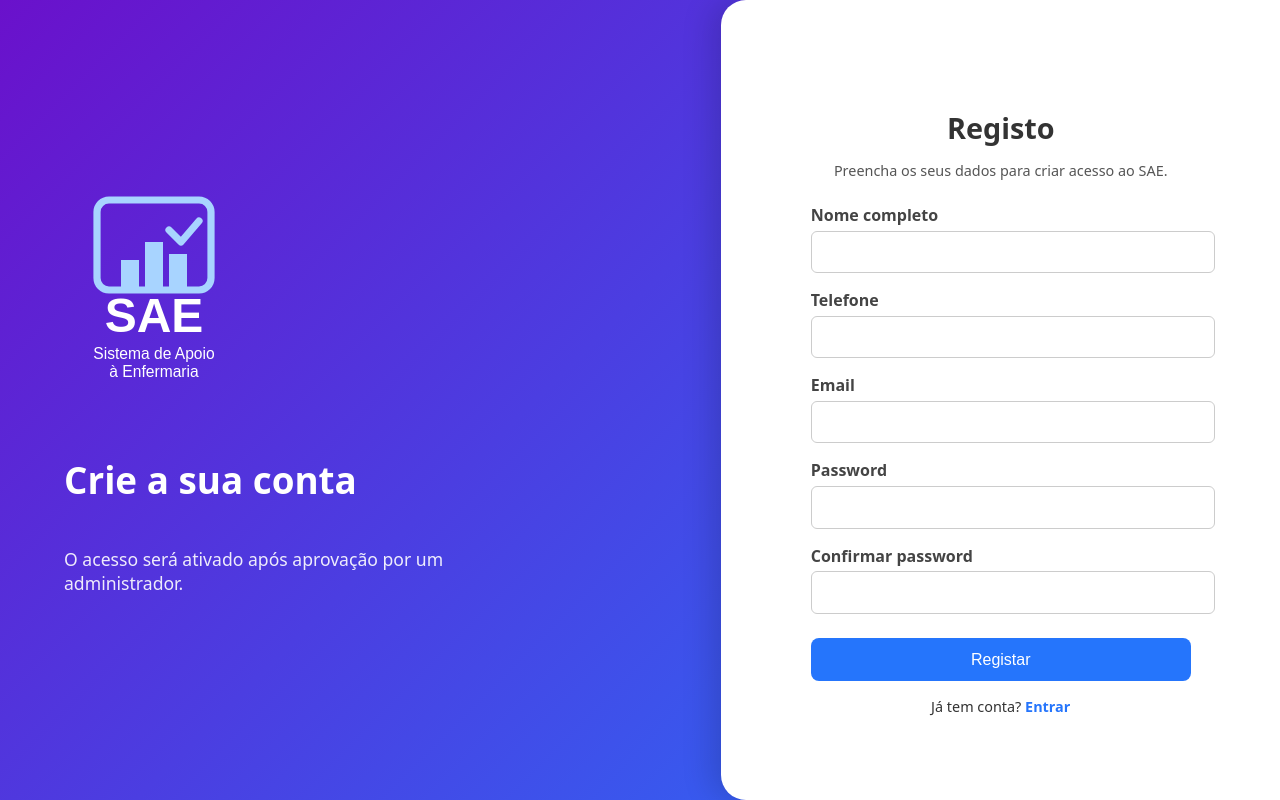
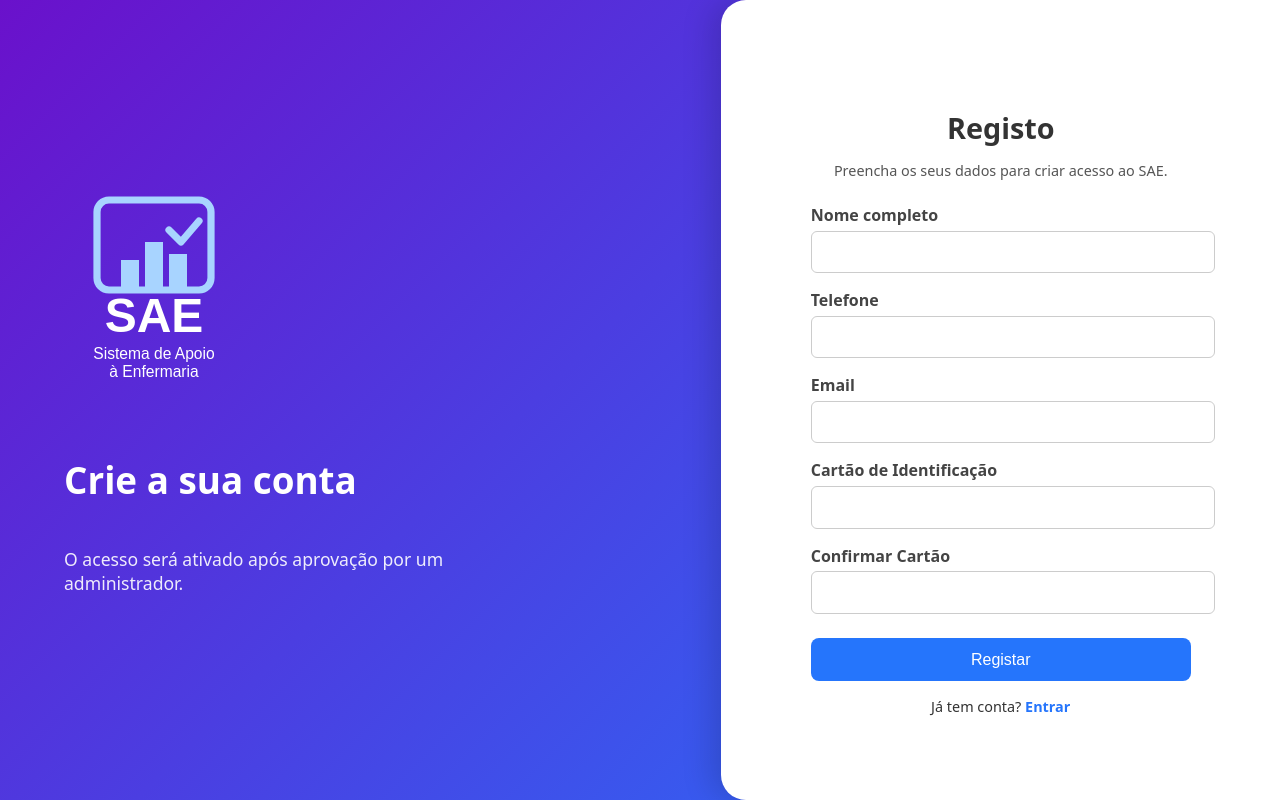
Before and after one commit to ViCor44/enfermaria, a PHP site: page /enfermaria/index.php?route=register in a window 1280 px wide. Run offline with PHP 8.4, Linux system fonts and the light colour scheme; classes that the project's autoload settings leave out are loaded by file name.

Commit message:
Autenticação com cartão

```diff
--- a/src/Views/auth/register.php
+++ b/src/Views/auth/register.php
@@ -196,10 +196,10 @@ $baseUrl = '/enfermaria/public/index.php';
                 <label>Email</label>
                 <input type="email" name="email" required>
 
-                <label>Password</label>
+                <label>Cartão de Identificação</label>
                 <input type="password" name="password" required>
 
-                <label>Confirmar password</label>
+                <label>Confirmar Cartão</label>
                 <input type="password" name="password_confirmation" required>
 
                 <button type="submit">Registar</button>
```
Also changed, not shown: 4 other files.
